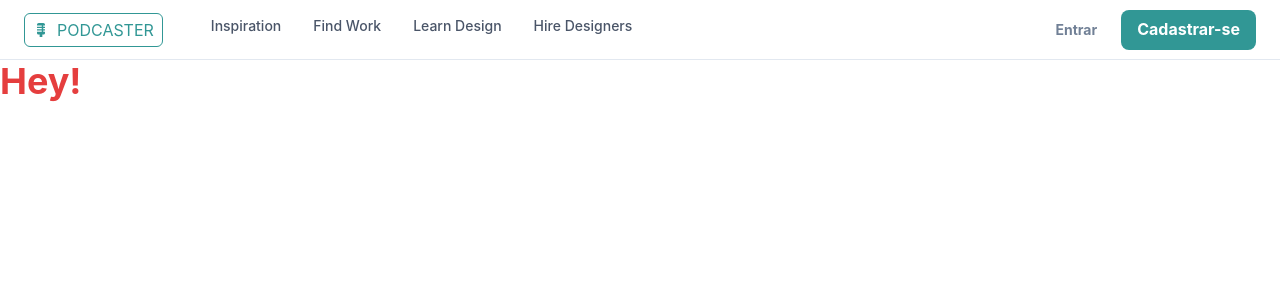
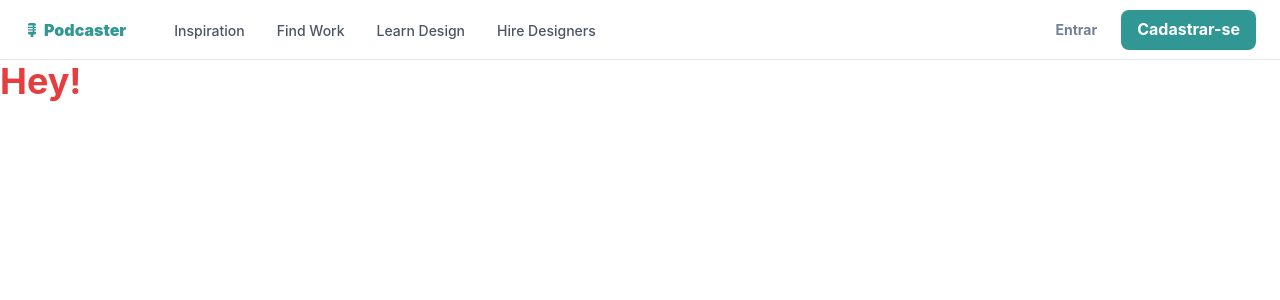
Before and after one commit to rafaelmuttoni/next-auth-prisma, a Next.js app: page / in a window 1280 px wide. Shown: the top 300 px of the page. Built offline with nearby package versions, Linux system fonts and the light colour scheme.

Commit message:
Logo changes to fix navbar

```diff
--- a/src/components/Logo.tsx
+++ b/src/components/Logo.tsx
@@ -3,16 +3,9 @@ import { IoMdMicrophone } from "react-icons/io";
 
 export default function Logo() {
   return (
-    <Flex
-      alignItems="center"
-      px={2}
-      py={1}
-      borderRadius="md"
-      border="1px"
-      borderColor="brand.500"
-      color="brand.500"
-    >
-      <Icon as={IoMdMicrophone} mr={2} /> <Text>PODCASTER</Text>
+    <Flex alignItems="center" borderRadius="md" color="brand.500">
+      <Icon as={IoMdMicrophone} mr={1} />{" "}
+      <Text fontWeight="black">Podcaster</Text>
     </Flex>
   );
 }
```
